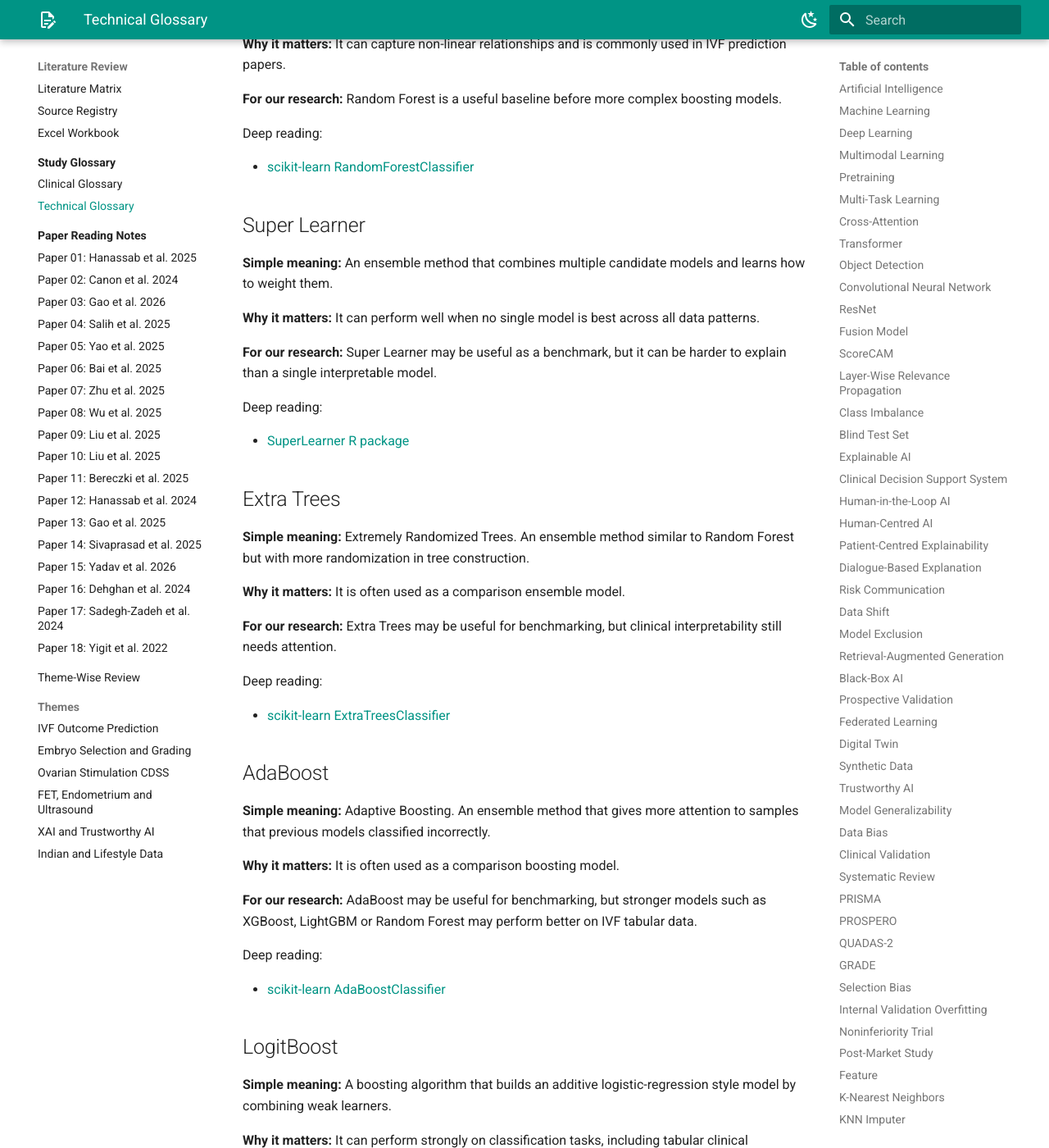
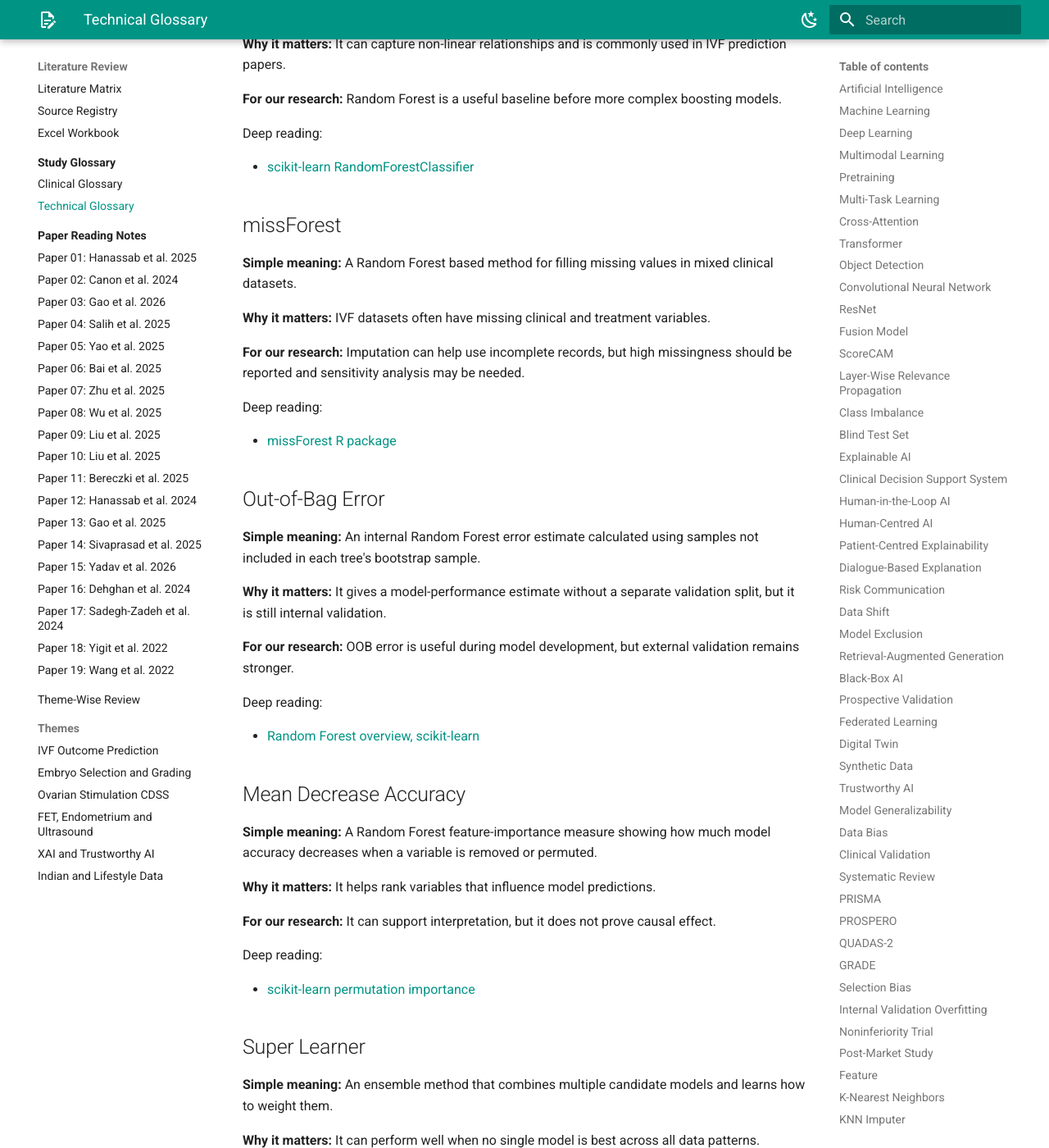
Before and after one commit to ashwinikalantre/ivf-phd-research, an MkDocs documentation site: the page built from docs/glossary/technical-glossary.md, in a window 1280 px wide and 1400 px high, scrolled down 18207 px. Shown: the whole window at 82% size. Built offline with MkDocs 1.6.1 and Material for MkDocs 9.7.7, drawn with Linux system fonts in a browser that asks for light colours; some of the changed text lies outside the part shown.

Commit message:
Add nineteenth paper reading note

```diff
--- a/docs/glossary/technical-glossary.md
+++ b/docs/glossary/technical-glossary.md
@@ -663,6 +663,42 @@ Deep reading:
 
 - [scikit-learn RandomForestClassifier](https://scikit-learn.org/stable/modules/generated/sklearn.ensemble.RandomForestClassifier.html)
 
+## missForest
+
+**Simple meaning:** A Random Forest based method for filling missing values in mixed clinical datasets.
+
+**Why it matters:** IVF datasets often have missing clinical and treatment variables.
+
+**For our research:** Imputation can help use incomplete records, but high missingness should be reported and sensitivity analysis may be needed.
+
+Deep reading:
+
+- [missForest R package](https://cran.r-project.org/package=missForest)
+
+## Out-of-Bag Error
+
+**Simple meaning:** An internal Random Forest error estimate calculated using samples not included in each tree's bootstrap sample.
+
+**Why it matters:** It gives a model-performance estimate without a separate validation split, but it is still internal validation.
+
+**For our research:** OOB error is useful during model development, but external validation remains stronger.
+
+Deep reading:
+
+- [Random Forest overview, scikit-learn](https://scikit-learn.org/stable/modules/ensemble.html#forest)
+
+## Mean Decrease Accuracy
+
+**Simple meaning:** A Random Forest feature-importance measure showing how much model accuracy decreases when a variable is removed or permuted.
+
+**Why it matters:** It helps rank variables that influence model predictions.
+
+**For our research:** It can support interpretation, but it does not prove causal effect.
+
+Deep reading:
+
+- [scikit-learn permutation importance](https://scikit-learn.org/stable/modules/permutation_importance.html)
+
 ## Super Learner
 
 **Simple meaning:** An ensemble method that combines multiple candidate models and learns how to weight them.
@@ -1203,6 +1239,18 @@ Deep reading:
 
 - [Google ML Crash Course: classification metrics](https://developers.google.com/machine-learning/crash-course/classification/accuracy-precision-recall)
 
+## Sensitivity
+
+**Simple meaning:** Among truly positive cases, the proportion correctly predicted as positive.
+
+**Why it matters:** In IVF prediction, sensitivity helps understand how often the model detects patients who actually achieve the target outcome.
+
+**For our research:** Sensitivity must be balanced with specificity, because false reassurance and false discouragement both matter in counseling.
+
+Deep reading:
+
+- [Google ML Crash Course: classification metrics](https://developers.google.com/machine-learning/crash-course/classification/accuracy-precision-recall)
+
 ## Repeated Cross-Validation
 
 **Simple meaning:** Cross-validation repeated multiple times with different data splits.
--- a/mkdocs.yml
+++ b/mkdocs.yml
@@ -109,6 +109,7 @@ nav:
           - "Paper 16: Dehghan et al. 2024": paper-notes/paper-16-dehghan-2024-ga-ivf-success.md
           - "Paper 17: Sadegh-Zadeh et al. 2024": paper-notes/paper-17-sadegh-zadeh-2024-ivf-outcome-ml.md
           - "Paper 18: Yigit et al. 2022": paper-notes/paper-18-yigit-2022-implantation-success.md
+          - "Paper 19: Wang et al. 2022": paper-notes/paper-19-wang-2022-clinical-pregnancy.md
       - Theme-Wise Review: research-design/theme-wise-review.md
       - Themes:
           - IVF Outcome Prediction: research-design/themes/ivf-outcome-prediction.md
```
Also changed, not shown: docs/paper-notes/index.md (+1 -0 lines), docs/paper-notes/paper-19-wang-2022-clinical-pregnancy.md (added, +255 -0 lines).
